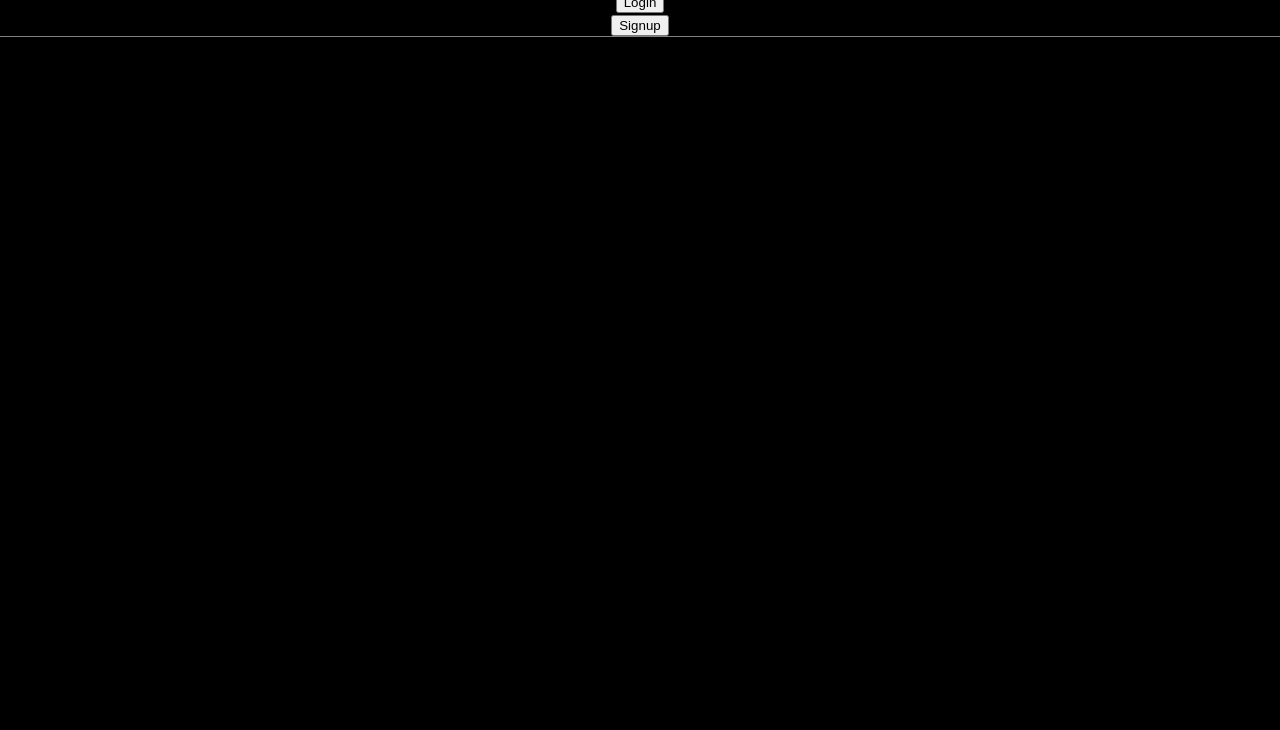
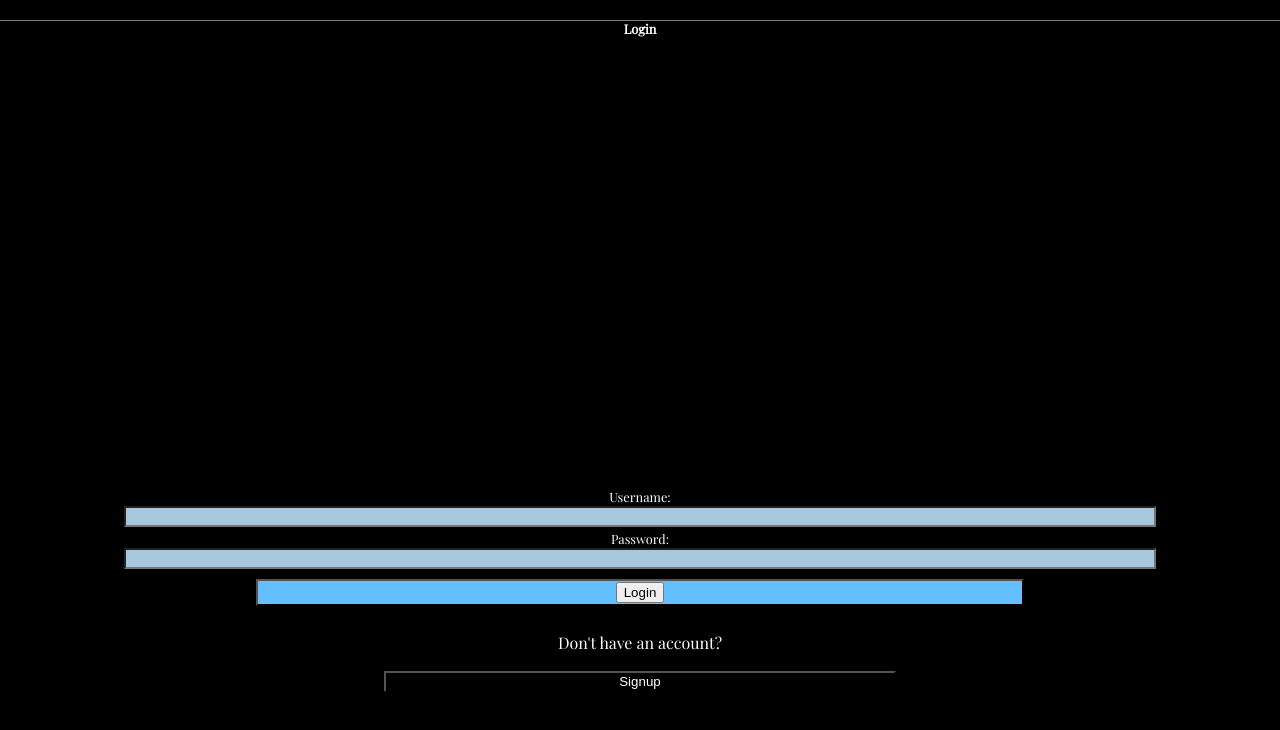
Before and after one commit to vantu-code/catch-me-there-front, a React (Create React App) app: page / in a window 1280 px wide. Shown: the top 730 px of the page. Built offline with nearby package versions, Linux system fonts and the light colour scheme; no server answers.

Commit message:
fix before deploy

```diff
--- a/src/App.css
+++ b/src/App.css
@@ -77,9 +77,16 @@ justify-content: space-around;
 font-size: 0.5em;
 }
 .add-input{
-  margin: 15px 0;
+  margin: 0 auto;
+  margin-bottom: 10px;
   height: 2em;
   text-align: center;
+  width: 60%;
+  color: #63C0FF;;
+  background-color: rgb(201, 227, 245);
+  border-radius: 3px;
+  /* #63C0FF */
+  border: 2px solid rgb(165, 237, 255);
 }
 .logout{
   font-family: 'Playfair Display', serif;
--- a/src/App.js
+++ b/src/App.js
@@ -32,6 +32,7 @@ class App extends Component {
       <div className="App">
         <Navbar />
         <Switch>
+          <AnonRoute exact path="/" component={Login} />
           <AnonRoute exact path="/signup" component={Signup} />
           <AnonRoute exact path="/login" component={Login} />
           <PrivateRoute exact path="/drums" component={Drums} />
--- a/src/StyledComponents/AddEventStyle.js
+++ b/src/StyledComponents/AddEventStyle.js
@@ -12,7 +12,7 @@ height: 100%; /* You must set a specified height */
 
 color : white;
 width: 100%;
-margin: 10px 0;
+margin: 10px 0 auto;
 text-align: center;
 
 position: relative;
--- a/src/StyledComponents/InputLine.js
+++ b/src/StyledComponents/InputLine.js
@@ -3,7 +3,10 @@ import styled from 'styled-components'
 export default styled.input`
 background-color: #A7C7DD;
 color : black;
-width: 100%;
+width: 80%;
+display: flex;
+margin: 0 auto;
+justify-content: center;
 text-align: center
 /* position: fixed; */
 /* height: 10%; */
--- a/src/components/AddEvent.js
+++ b/src/components/AddEvent.js
@@ -186,9 +186,8 @@ export default class AddEvent extends Component {
      name="photo"
      value={this.state.photo} />
 
-    <label>Or upload:</label>
-    <InputLine
-          className="add-input"
+    <label style={{width:"100%", }}><h3>Or upload:</h3></label>
+    <input className="add-input"
           type="file"
           name="image"
           onChange={e => this.fileChange(e)}
--- a/src/components/ConcertDetail.js
+++ b/src/components/ConcertDetail.js
@@ -54,7 +54,7 @@ export default class ConcertDetail extends Component {
 
         getAllEventsAndFindRelated=()=>{
             axios
-            .get("http://localhost:5000/events", { withCredentials: true})
+            .get(`${process.env.REACT_APP_API_URL}/events`, { withCredentials: true})
             .then((result) => {
                 //this.setState({events: result.data})
                 //console.log("from concert detail", result.data)
@@ -122,7 +122,7 @@ export default class ConcertDetail extends Component {
                 <a href={this.state.spotifyLink}><img src="https://i1.wp.com/davan.ac/wp-content/uploads/2006/07/listen-on-spotify-logo.png?ssl=1" width="80"/> </a>
                 <a href={concert.url}><img src="https://www.trzcacak.rs/myfile/full/345-3451475_buy-at-ticketmaster-logos-ticketmaster.png" width="80"/> </a>
                 </article>
-                <Link to={`/addEvents/${this.props.match.params.concertId}`} ><MyButton blue >Create Group</MyButton></Link>
+                <Link to={`/addEvents/${this.props.match.params.concertId}`} ><MyButton blue >Create related event</MyButton></Link>
                 {
                 tracks.map((track)=>{
                     if(track.preview_url)
--- a/src/components/Navbar.js
+++ b/src/components/Navbar.js
@@ -55,19 +55,8 @@ class Navbar extends Component {
           }
             {/* <p>What's up {user.username}?</p> */}
           </div>
-        ) : (
-          <div>
-            <Link to="/login">
-              {' '}
-              <button>Login</button>{' '}
-            </Link>
-            <br />
-            <Link to="/signup">
-              {' '}
-              <button>Signup</button>{' '}
-            </Link>
-          </div>
-        )}
+        ) : null
+        }
       </NavBarStyle>
 
     );
--- a/src/pages/Events.js
+++ b/src/pages/Events.js
@@ -20,7 +20,7 @@ play=()=>{
 }
   getAllEvents=()=>{
     axios
-    .get("http://localhost:5000/events", { withCredentials: true})
+    .get(`${process.env.REACT_APP_API_URL}/events`, { withCredentials: true})
     .then((result) => {
       this.setState({events: result.data})
     }).catch((err) => {
--- a/src/pages/Login.js
+++ b/src/pages/Login.js
@@ -23,7 +23,7 @@ class Login extends Component {
 
     return (
       <div>
-        <h1>Login</h1>
+        <h1 style={{marginTop: "30px"}}>Login</h1>
         <form className="login" onSubmit={this.handleFormSubmit}>
           <label>Username:</label>
           <InputLine
@@ -40,7 +40,7 @@ class Login extends Component {
             value={password}
             onChange={this.handleChange}
           />
-          <InputLine type="submit" value="Login" />
+          <MyButton blue><input type="submit" value="Login" /></MyButton>
         </form>
         <p style={{width: "100%"}}>Don't have an account?</p>
         <Link style={{color: "white", textDecoration: "none", width: "100%"}} to={'/signup'}> <MyButton black>Signup </MyButton></Link>
--- a/src/pages/Signup.js
+++ b/src/pages/Signup.js
@@ -44,7 +44,7 @@ class Signup extends Component {
     const { username, password, photo} = this.state;
     return (
       <div>
-        <h1>Sign Up</h1>
+        <h1 style={{marginTop: "30px"}}>Sign Up</h1>
         <form className="signup" onSubmit={this.handleFormSubmit}>
           <label>Username:</label>
           <InputLine
@@ -69,7 +69,7 @@ class Signup extends Component {
           onChange={e => this.fileChange(e)}
           />
 
-          <InputLine type="submit" value="Signup" />
+          <MyButton blue><input type="submit" value="Signup" /></MyButton>
         </form>
 
         <p style={{width: "100%"}}>Already have account?</p>
```
